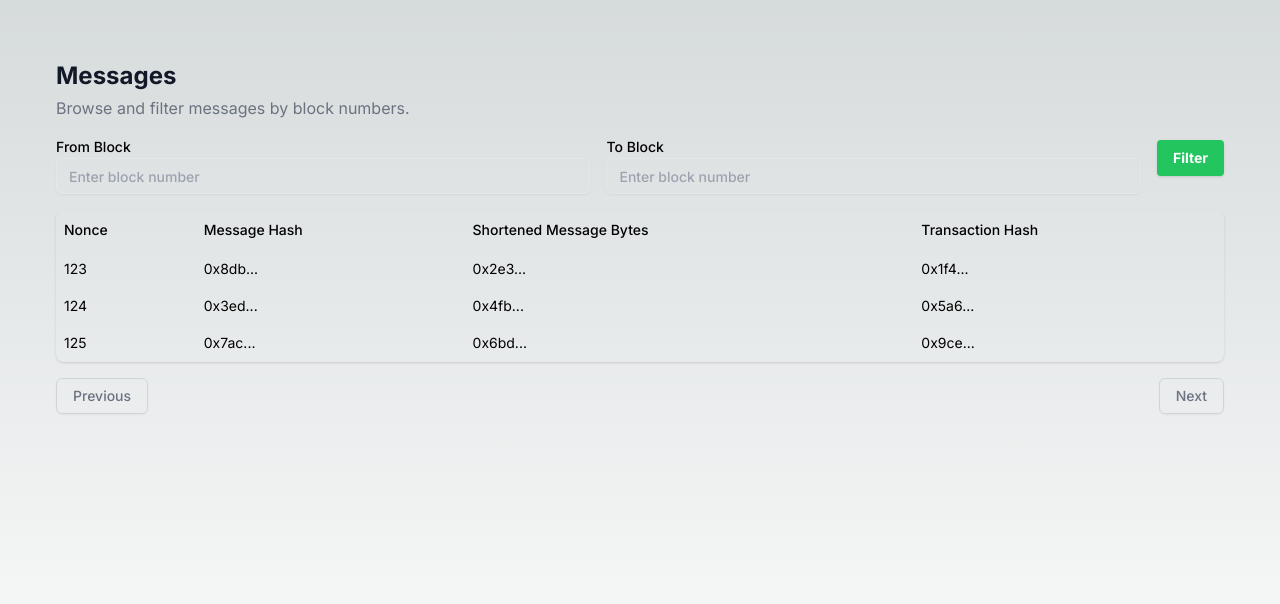
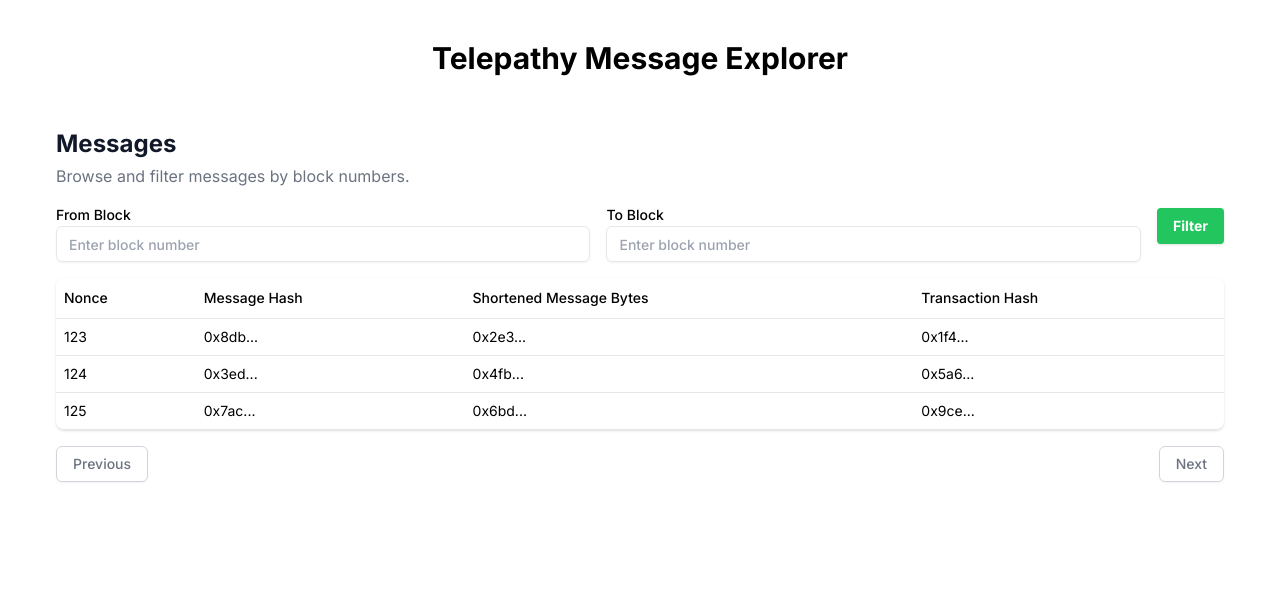
Before and after one commit to ArshaanB/telepathy-message-explorer, a Next.js app: page / in a window 1280 px wide. Shown: the top 604 px of the page. Built offline with nearby package versions, Linux system fonts and the light colour scheme.

Commit message:
Removed Next.js default styling (e.g. backgroundColor) and added header

```diff
--- a/app/globals.css
+++ b/app/globals.css
@@ -1,27 +1,3 @@
 @tailwind base;
 @tailwind components;
 @tailwind utilities;
-
-:root {
-  --foreground-rgb: 0, 0, 0;
-  --background-start-rgb: 214, 219, 220;
-  --background-end-rgb: 255, 255, 255;
-}
-
-@media (prefers-color-scheme: dark) {
-  :root {
-    --foreground-rgb: 255, 255, 255;
-    --background-start-rgb: 0, 0, 0;
-    --background-end-rgb: 0, 0, 0;
-  }
-}
-
-body {
-  color: rgb(var(--foreground-rgb));
-  background: linear-gradient(
-      to bottom,
-      transparent,
-      rgb(var(--background-end-rgb))
-    )
-    rgb(var(--background-start-rgb));
-}
--- a/app/page.tsx
+++ b/app/page.tsx
@@ -2,7 +2,10 @@ import Table from "./components/Table";
 
 export default function Home() {
   return (
-    <main className="flex min-h-screen flex-col items-center justify-between p-6">
+    <main className="flex min-h-screen flex-col items-center p-6">
+      <div className="bg-white text-black p-4 text-center">
+        <h1 className="text-3xl font-bold">Telepathy Message Explorer</h1>
+      </div>
       <Table />
     </main>
   );
```
